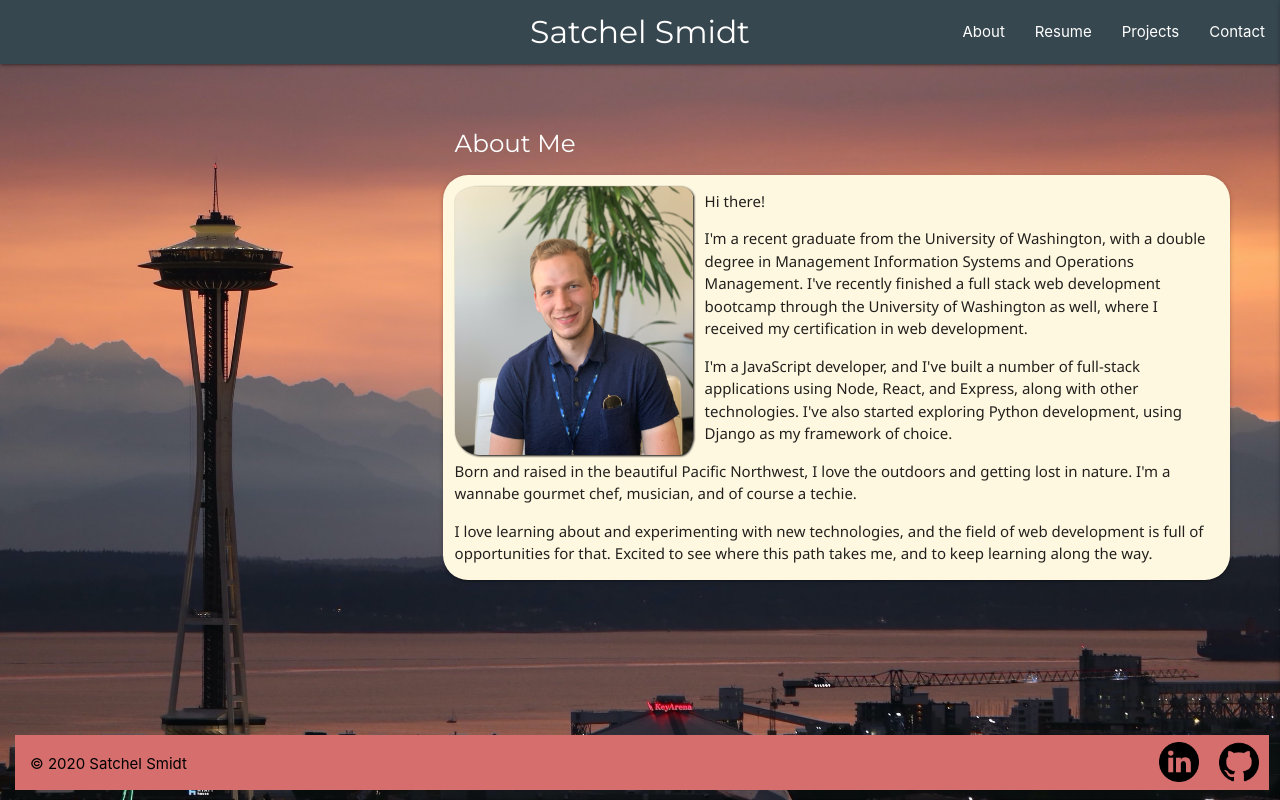
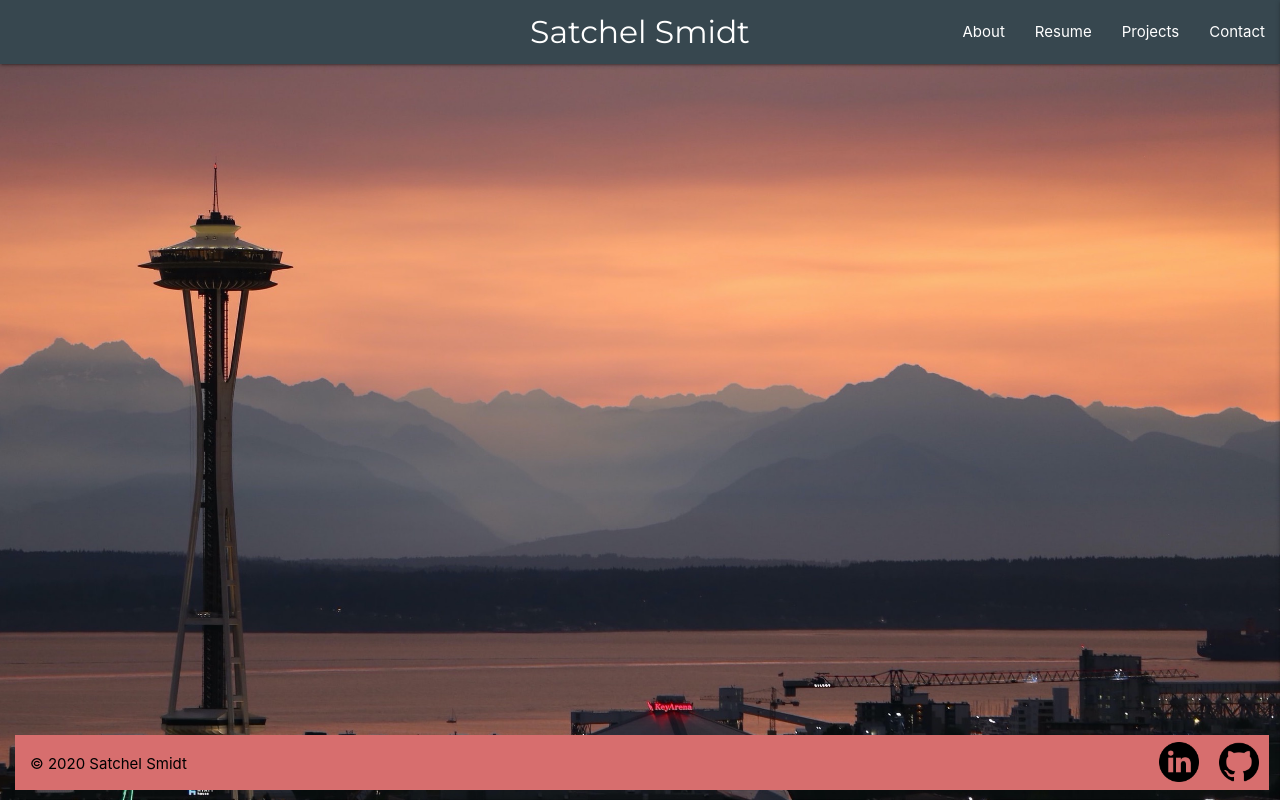
Before and after one commit to satchelsmidt/Satchel_Smidt, a React (Create React App) app in the folder satchel-portfolio/: page /about in a window 1280 px wide. Built offline with nearby package versions, Linux system fonts and the light colour scheme.

Commit message:
more routing

```diff
--- a/satchel-portfolio/src/App.js
+++ b/satchel-portfolio/src/App.js
@@ -20,7 +20,7 @@ const App = () => {
         <NavBar />
         {/* Using 'exact path' for a route ensures that it returns only routes that match this path exactly */}
         <Switch>
-          <Route path='/' component={AboutPage} />
+          <Route exact path='/' component={AboutPage} />
           <Route path='/projects' component={ProjectPage} />
           <Route path='/resume' component={ResumePage} />
           <Route path='/contact' component={ContactPage}/>
```
